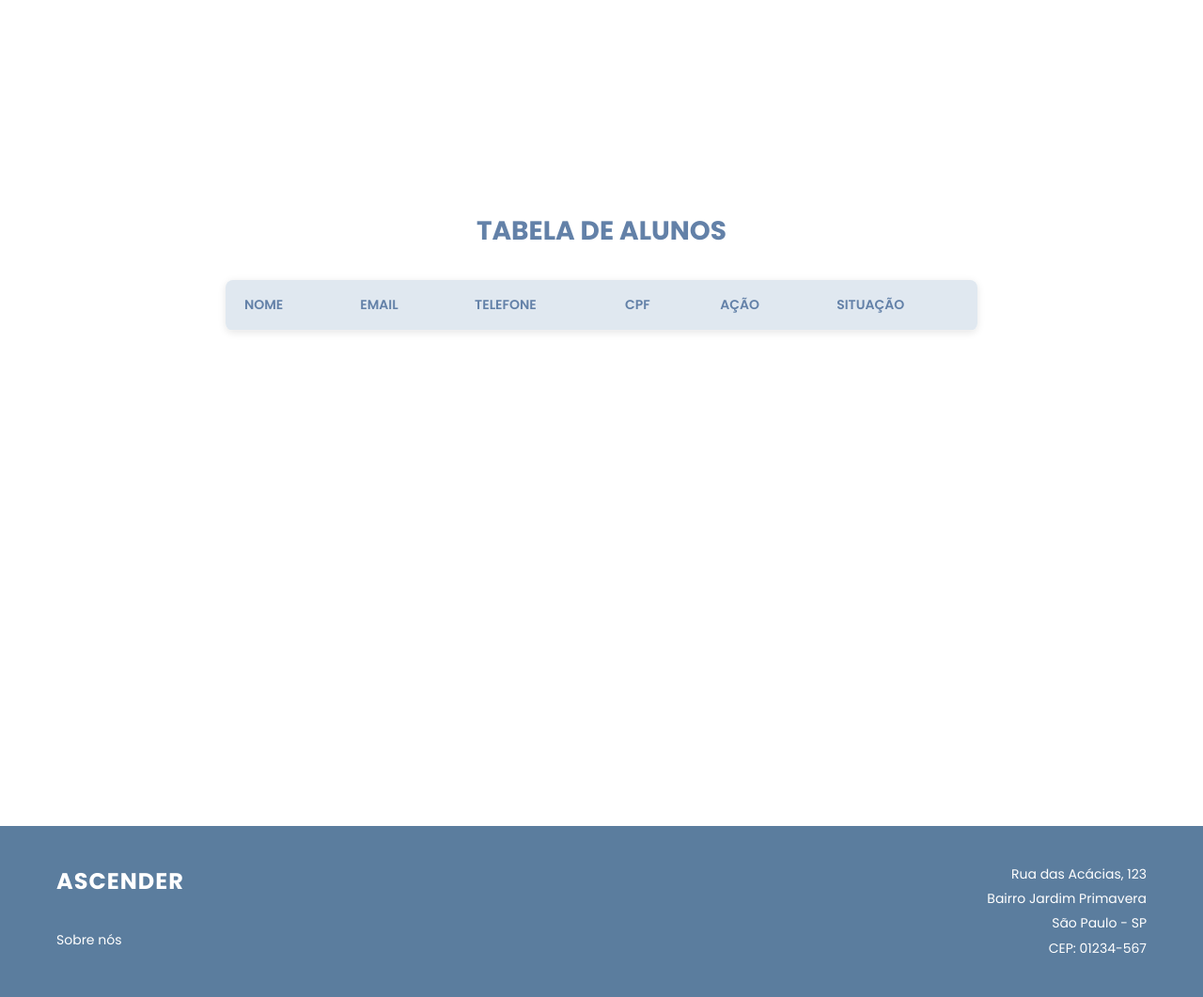
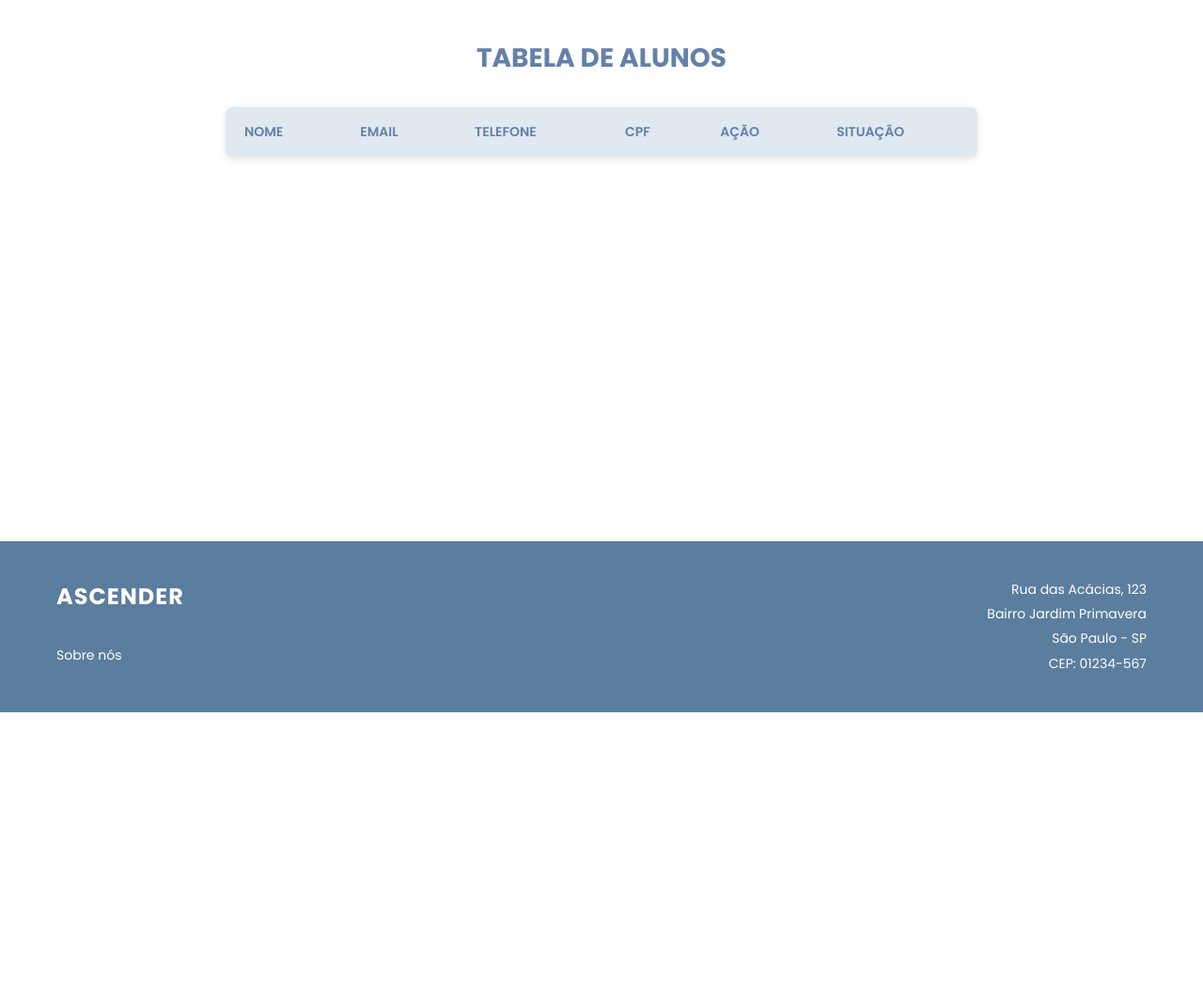
Before and after one commit to caiquefgoncalves123/Ascender, a Flask app: page /ver_alunos in a window 1280 px wide. Shown: the part 53-1114 px from the top of the page at 94% size. After the commit the page ends 811 px from the top, so only its background shows below. Run offline with Flask 3, Linux system fonts and the light colour scheme; the visitor is signed in with stand-in values (Sample User, id 1); data that the repository does not hold is empty.

Commit message:
Alteração no CSS da tabela aluno
Alteramos e corrigimos o título e rodapé.

```diff
--- a/static/style/style.css
+++ b/static/style/style.css
@@ -54,7 +54,8 @@ header {
     height: 70px;
     padding: 8px 40px;
     background: var(--branco);
-  display: flex;
+    display: flex
+;
     align-items: center;
     justify-content: space-between;
     border-bottom: 1px solid #ddd;
@@ -124,15 +125,19 @@ main {
 /* Específico para main.dashboard */
 main.dashboard {
     flex: 1;
-  /* Empurra o footer para baixo */
     padding: 40px 20px;
-  max-width: 1200px;
+    max-width: 100%;
     margin: 0 auto;
     width: 100%;
-  display: flex;
-  flex-direction: column;
-  align-items: center;
+    display: block;
+    /* align-items: center; */
     gap: 0;
+    margin-top: 100px !important;
+    /* position-area: center; */
+    /* overflow: auto; */
+    margin: 0 !important;
+    /* height: 100%; */
+    /* position: initial; */
 }
 
 .container {
@@ -475,24 +480,24 @@ button:hover,
   gap: 10px;
 }
 
-/* Table (listagem) */
 .titulo-tabela {
     font-size: 28px;
     font-weight: 700;
     color: var(--azul);
     margin: 0 0 30px 0;
     text-align: center;
+    margin-top: 0;
 }
 
 .tabela-aulas {
     width: 100%;
     max-width: 800px;
-  /* Limita a largura da tabela */
     border-collapse: collapse;
     border-radius: 8px;
     overflow: hidden;
     box-shadow: 0 2px 8px rgba(0, 0, 0, 0.1);
     background-color: var(--branco);
+    margin: 0 auto;
 }
 
 .tabela-aulas th,
@@ -1353,7 +1358,7 @@ button:hover,
     color: #FFFFFF;
     padding: 40px 0;
     width: 100%;
-  margin-top: 303px;
+    margin-top: 0;
 }
 
 /*olhinho*/
@@ -1381,6 +1386,8 @@ button:hover,
   }
 }
 
-.alert{
+
+
+.alert {
   white-space: pre-line;
 }
```
Lines whose indentation alone changed are shown as unchanged.
